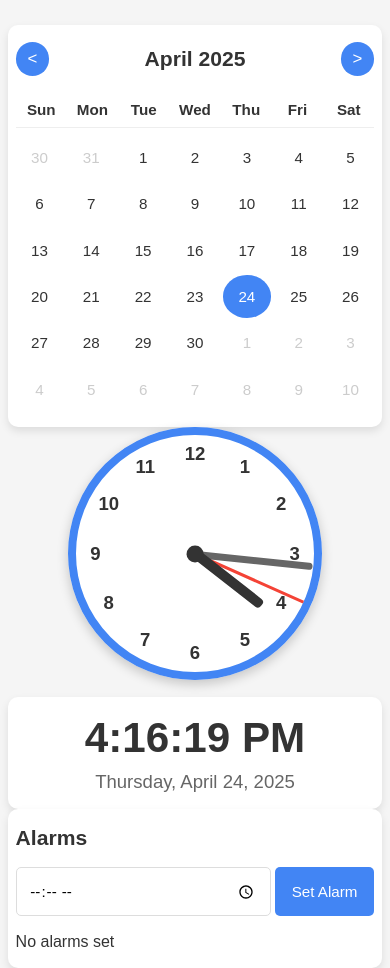
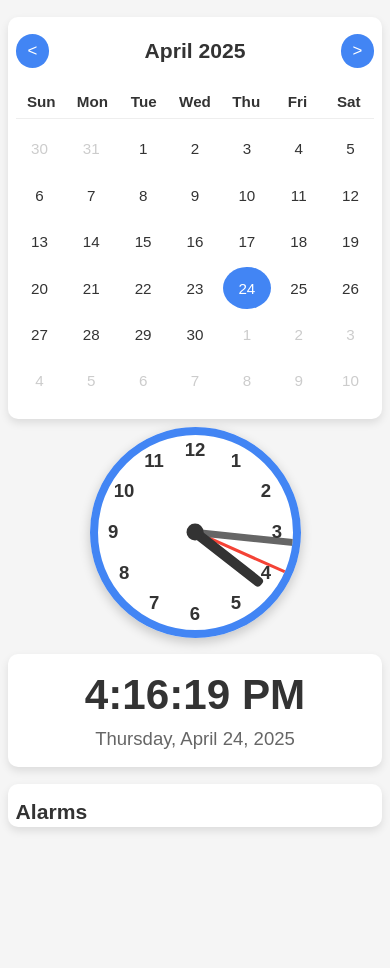
Before and after one commit to websimapi/websim-calendar-with-clocks-alarms, a plain HTML site: page index.html in a window 390 px wide. After the commit the page ends 844 px from the top, so only its background shows below. Drawn offline with Linux system fonts and the light colour scheme.

Commit message:
v5: Remove the header Calendar with Clocks and Alarms Be sure everything fits into viewport with and height

```diff
--- a/styles.css
+++ b/styles.css
@@ -16,9 +16,29 @@ body {
     width: 100%;
     height: 100vh;
     margin: 0;
-    padding: 3vh 2vw;
+    padding: 2vh 2vw;
     display: flex;
     flex-direction: column;
+}
+
+header {
+    text-align: center;
+    margin-bottom: 2vh;
+    padding: 1.5vh;
+    background-color: #4285f4;
+    color: white;
+    border-radius: 10px;
+}
+
+header h1 {
+    font-size: 3.5vh;
+}
+
+.main-content {
+    display: flex;
+    flex: 1;
+    gap: 2vw;
+    margin-bottom: 2vh;
 }
 
 /* Calendar Styles */
@@ -30,6 +50,7 @@ body {
     box-shadow: 0 4px 8px rgba(0, 0, 0, 0.1);
     display: flex;
     flex-direction: column;
+    max-height: 70vh;
 }
 
 .calendar-header {
@@ -107,11 +128,12 @@ body {
     align-items: center;
     gap: 2vh;
     justify-content: center;
+    max-height: 70vh;
 }
 
 .analog-clock {
-    width: 35vh;
-    height: 35vh;
+    width: 30vh;
+    height: 30vh;
     position: relative;
     background-color: white;
     border-radius: 50%;
@@ -219,17 +241,19 @@ body {
     padding: 2vh 2vw;
     border-radius: 10px;
     box-shadow: 0 4px 8px rgba(0, 0, 0, 0.1);
+    max-height: 25vh;
+    overflow: hidden;
 }
 
 .alarm-container h2 {
     font-size: 2.5vh;
-    margin-bottom: 2vh;
+    margin-bottom: 1.5vh;
 }
 
 .alarm-form {
     display: flex;
     gap: 1vw;
-    margin-bottom: 2vh;
+    margin-bottom: 1.5vh;
 }
 
 #alarmTime {
@@ -251,7 +275,7 @@ body {
 }
 
 .alarms-list {
-    max-height: 20vh;
+    max-height: 15vh;
     overflow-y: auto;
 }
 
@@ -279,12 +303,12 @@ body {
 /* TV Screen Media Query */
 @media (min-width: 1200px) {
     .container {
-        padding: 4vh 3vw;
+        padding: 3vh 3vw;
     }
 
     .analog-clock {
-        width: 45vh;
-        height: 45vh;
+        width: 35vh;
+        height: 35vh;
     }
 
     #digital-time {
@@ -303,15 +327,15 @@ body {
     }
 
     .analog-clock {
-        width: 30vh;
-        height: 30vh;
+        width: 25vh;
+        height: 25vh;
+    }
+
+    .calendar-container, .alarm-container {
+        max-height: none;
+    }
+
+    .alarms-list {
+        max-height: 10vh;
     }
 }
-
-header {
-
-}
-
-header h1 {
-
-}
```
